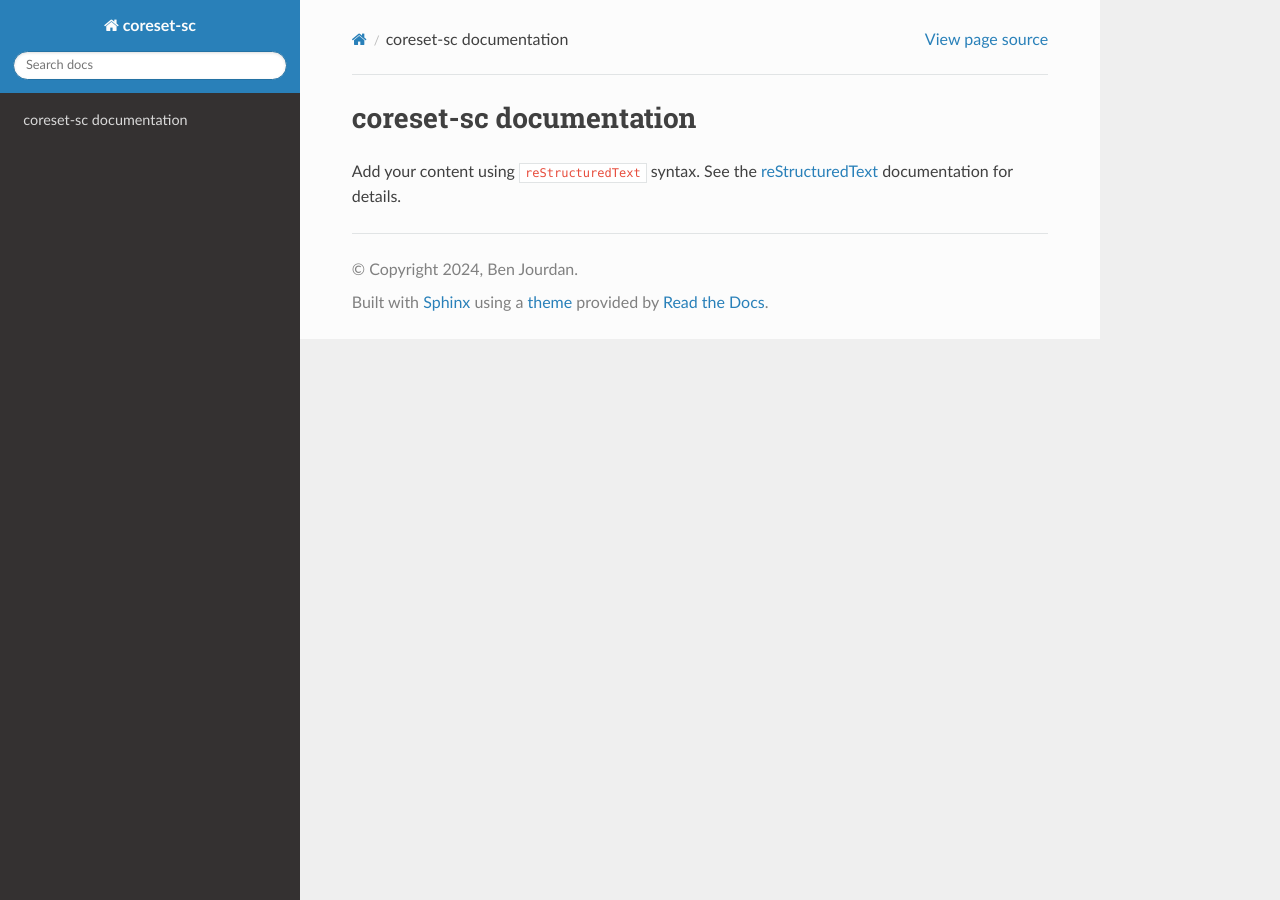
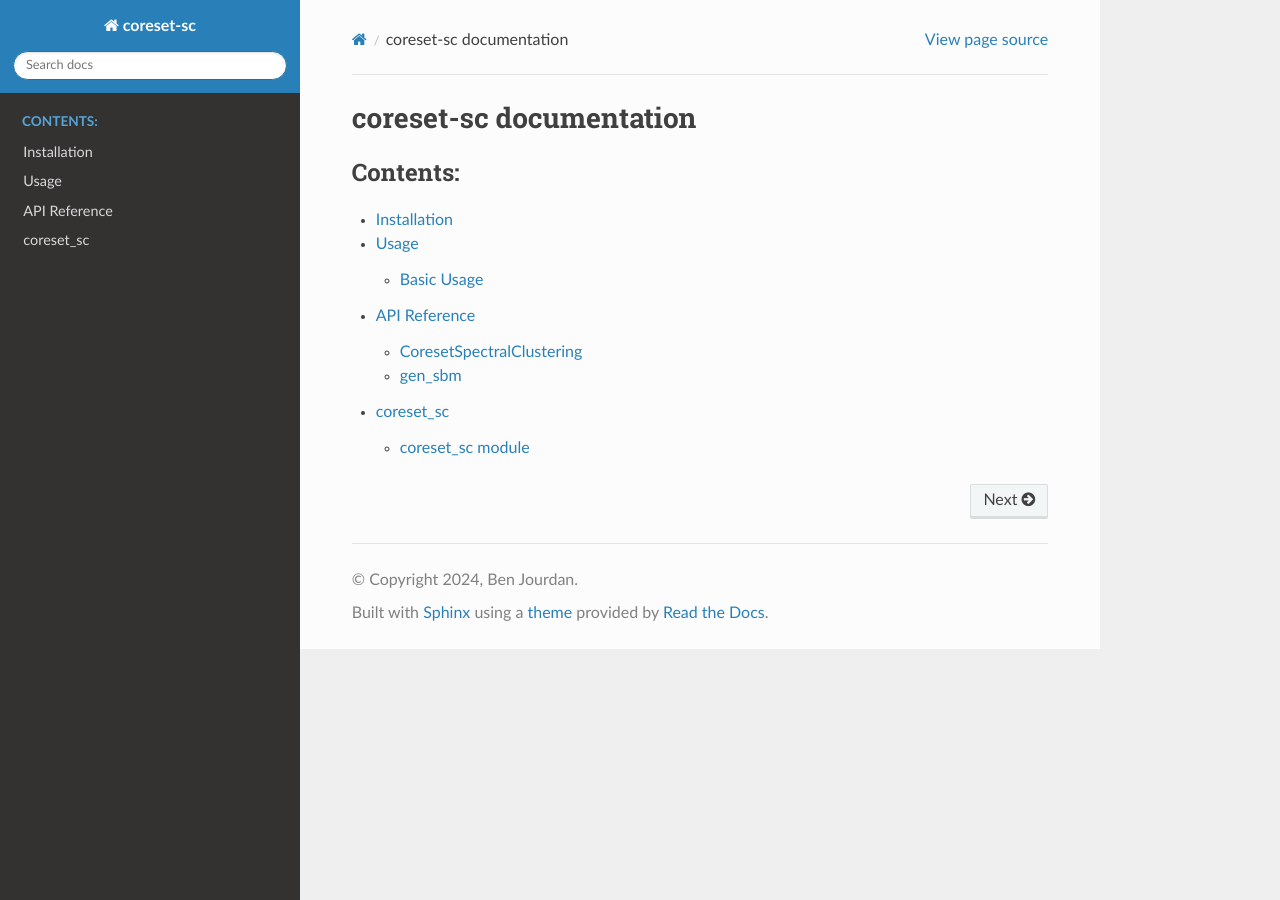
Before and after one commit to BenJourdan/coreset-sc, a Sphinx documentation site: the page built from docs/index.rst, in a window 1280 px wide. Built offline with Sphinx 7.4.7 and the Read the Docs theme 3.1.0, drawn with Linux system fonts in a browser that asks for light colours.

Commit message:
updating python docs

```diff
--- /dev/null
+++ b/docs/api.rst
@@ -0,0 +1,13 @@
+API Reference
+=============
+
+CoresetSpectralClustering
+--------------------------
+
+.. autoclass:: coreset_sc.CoresetSpectralClustering
+   :members:
+
+gen_sbm
+-------
+
+.. autofunction:: coreset_sc.gen_sbm
--- a/docs/conf.py
+++ b/docs/conf.py
@@ -2,7 +2,8 @@
 import os
 import sys
 
-sys.path.insert(0, os.path.abspath(".."))
+sys.path.insert(0, os.path.abspath("../python"))
+print(sys.path)
 
 #
 # For the full list of built-in configuration values, see the documentation:
@@ -20,12 +21,15 @@ release = "0.01"
 # https://www.sphinx-doc.org/en/master/usage/configuration.html#general-configuration
 
 extensions = [
-    "sphinx.ext.autodoc",
+    "sphinx.ext.autodoc",  # Auto-generate documentation from docstrings
+    "sphinx.ext.napoleon",  # Support for NumPy and Google style docstrings
+    "sphinx.ext.viewcode",  # Link to source code
+    "sphinx.ext.todo",  # Support for TODOs in your documentation
 ]
 
 templates_path = ["_templates"]
 exclude_patterns = ["_build", "Thumbs.db", ".DS_Store"]
-
+autodoc_mock_imports = ["sklearn"]
 
 # -- Options for HTML output -------------------------------------------------
 # https://www.sphinx-doc.org/en/master/usage/configuration.html#options-for-html-output
--- a/docs/index.rst
+++ b/docs/index.rst
@@ -6,11 +6,12 @@
 coreset-sc documentation
 ========================
 
-Add your content using ``reStructuredText`` syntax. See the
-`reStructuredText <https://www.sphinx-doc.org/en/master/usage/restructuredtext/index.html>`_
-documentation for details.
-
 
 .. toctree::
    :maxdepth: 2
    :caption: Contents:
+
+   installation
+   usage
+   api
+   source/modules
--- /dev/null
+++ b/docs/installation.rst
@@ -0,0 +1,8 @@
+Installation
+============
+
+You can install `coreset-sc` via pip:
+
+.. code-block:: bash
+
+   pip install coreset-sc
--- /dev/null
+++ b/docs/source/coreset_sc.rst
@@ -0,0 +1,7 @@
+coreset\_sc module
+==================
+
+.. automodule:: coreset_sc
+   :members:
+   :undoc-members:
+   :show-inheritance:
--- /dev/null
+++ b/docs/source/modules.rst
@@ -0,0 +1,7 @@
+coreset_sc
+==========
+
+.. toctree::
+   :maxdepth: 4
+
+   coreset_sc
--- /dev/null
+++ b/docs/usage.rst
@@ -0,0 +1,36 @@
+Usage
+=====
+
+Basic Usage
+-----------
+
+The following example demonstrates how to use `coreset-sc` to generate a graph using the stochastic block model (SBM) and perform spectral clustering with coreset sampling:
+
+.. code-block:: python
+
+   from coreset_sc import CoresetSpectralClustering, gen_sbm
+   from sklearn.metrics.cluster import adjusted_rand_score
+
+   # Generate a graph from the stochastic block model
+   n = 1000            # number of nodes per cluster
+   k = 50              # number of clusters
+   p = 0.5             # probability of an intra-cluster edge
+   q = (1.0 / n) / k   # probability of an inter-cluster edge
+
+   # A is a sparse scipy CSR matrix of a symmetric adjacency graph
+   A, ground_truth_labels = gen_sbm(n, k, p, q)
+
+   coreset_ratio = 0.1  # fraction of the data to use for the coreset graph
+
+   csc = CoresetSpectralClustering(
+      num_clusters=k, coreset_ratio=coreset_ratio
+   )
+   csc.fit(A)  # sample, extract, and cluster the coreset graph
+   csc.label_full_graph()  # label the rest of the graph given the coreset labels
+   pred_labels = csc.labels_  # get the full labels
+
+   # Alternatively, label the full graph in one line:
+   pred_labels = csc.fit_predict(A)
+   ari = adjusted_rand_score(ground_truth_labels, pred_labels)
+
+   print(f"Adjusted Rand Index: {ari:.2f}")
```
Also changed, not shown: 1 other file.
